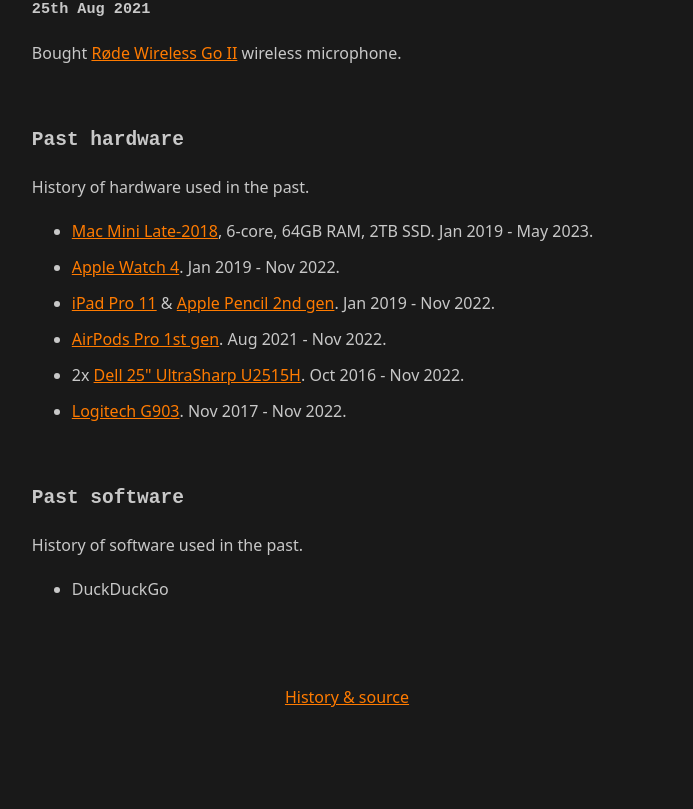
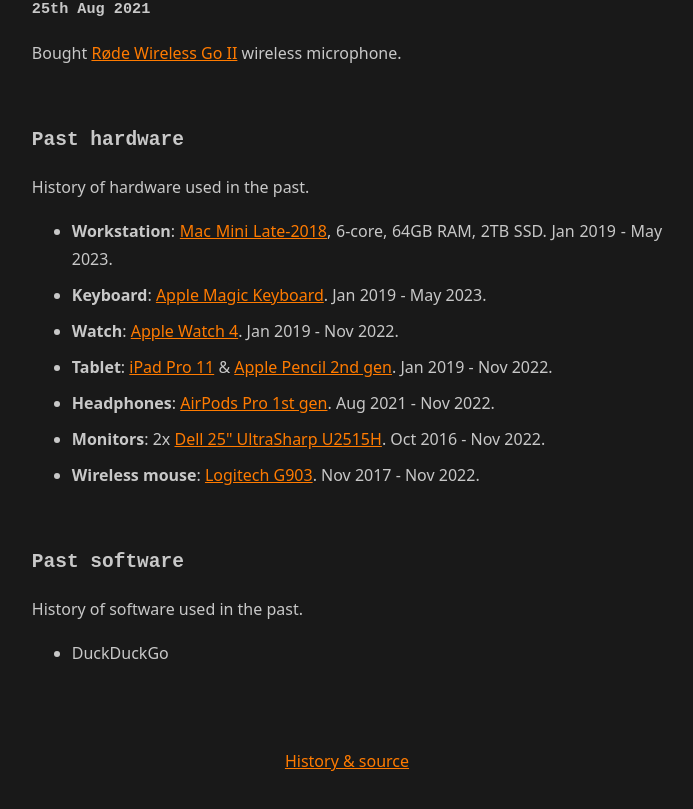
Before and after one commit to jonrh/jonrh.is, a Next.js app: page /tools in a window 1280 px wide. Shown: the part 4790-5599 px from the top of the page, without its empty margins (293-986 px from the left). Before the commit the page ends 5559 px from the top, so only its background shows below. Built offline with nearby package versions, Linux system fonts and the light colour scheme.

Commit message:
Added short description in front of legacy hardware list, etc
Added Apple Magic Keyboard.

```diff
--- a/pages/tools.js
+++ b/pages/tools.js
@@ -230,12 +230,13 @@ const Tools = () => {
       History of hardware used in the past.
 
       <ul>
-        <li><a href={macmini}>Mac Mini Late-2018</a>, 6-core, 64GB RAM, 2TB SSD. Jan 2019 - May 2023.</li>
-        <li><a href={watch}>Apple Watch 4</a>. Jan 2019 - Nov 2022.</li>
-        <li><a href={ipadpro}>iPad Pro 11</a> & <a href={applepencil}>Apple Pencil 2nd gen</a>. Jan 2019 - Nov 2022.</li>
-        <li><a href={airpodspro}>AirPods Pro 1st gen</a>. Aug 2021 - Nov 2022.</li>
-        <li>2x <a href={dell25}>Dell 25" UltraSharp U2515H</a>. Oct 2016 - Nov 2022.</li>
-        <li><a href={mouse}>Logitech G903</a>. Nov 2017 - Nov 2022.</li>
+        <li><strong>Workstation</strong>: <a href={macmini}>Mac Mini Late-2018</a>, 6-core, 64GB RAM, 2TB SSD. Jan 2019 - May 2023.</li>
+        <li><strong>Keyboard</strong>: <a href={keyboard}>Apple Magic Keyboard</a>. Jan 2019 - May 2023.</li>
+        <li><strong>Watch</strong>: <a href={watch}>Apple Watch 4</a>. Jan 2019 - Nov 2022.</li>
+        <li><strong>Tablet</strong>: <a href={ipadpro}>iPad Pro 11</a> & <a href={applepencil}>Apple Pencil 2nd gen</a>. Jan 2019 - Nov 2022.</li>
+        <li><strong>Headphones</strong>: <a href={airpodspro}>AirPods Pro 1st gen</a>. Aug 2021 - Nov 2022.</li>
+        <li><strong>Monitors</strong>: 2x <a href={dell25}>Dell 25" UltraSharp U2515H</a>. Oct 2016 - Nov 2022.</li>
+        <li><strong>Wireless mouse</strong>: <a href={mouse}>Logitech G903</a>. Nov 2017 - Nov 2022.</li>
       </ul>
 
       {/* ========================= Past software ========================== */}
```
